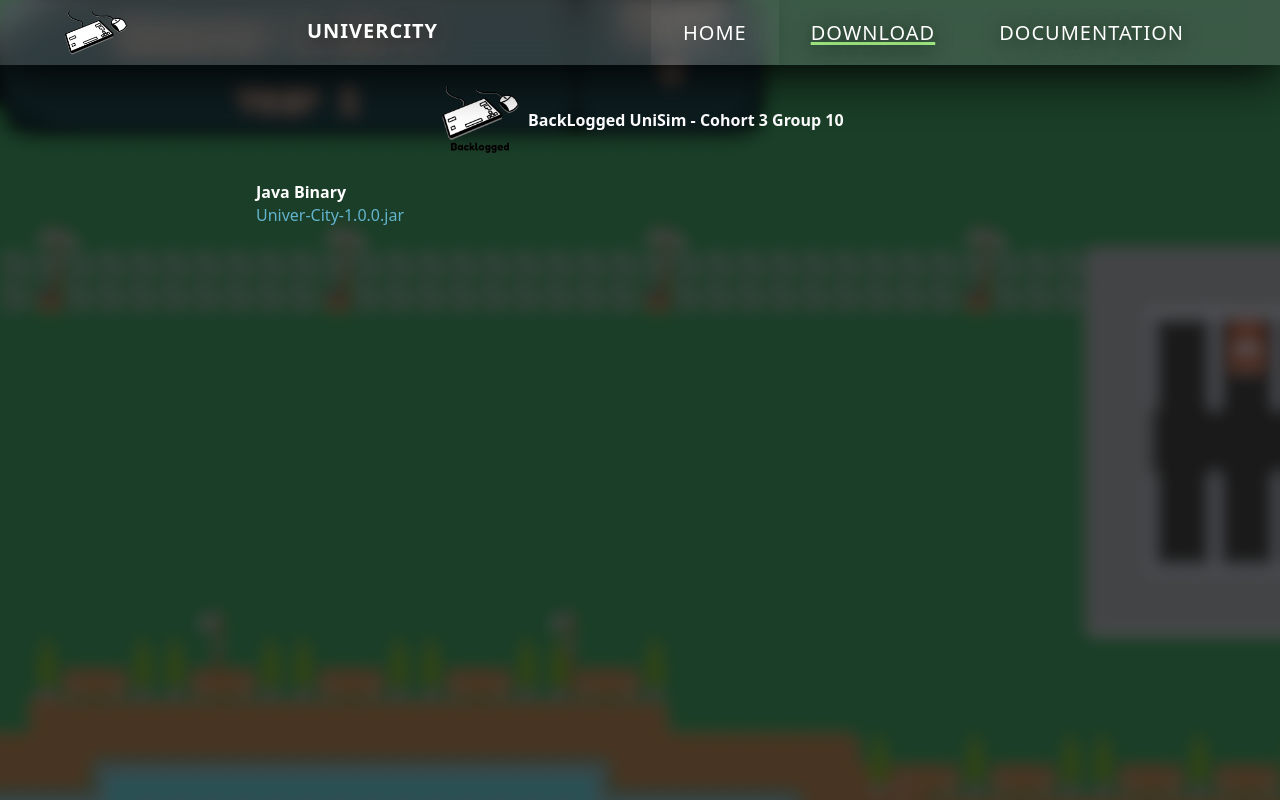
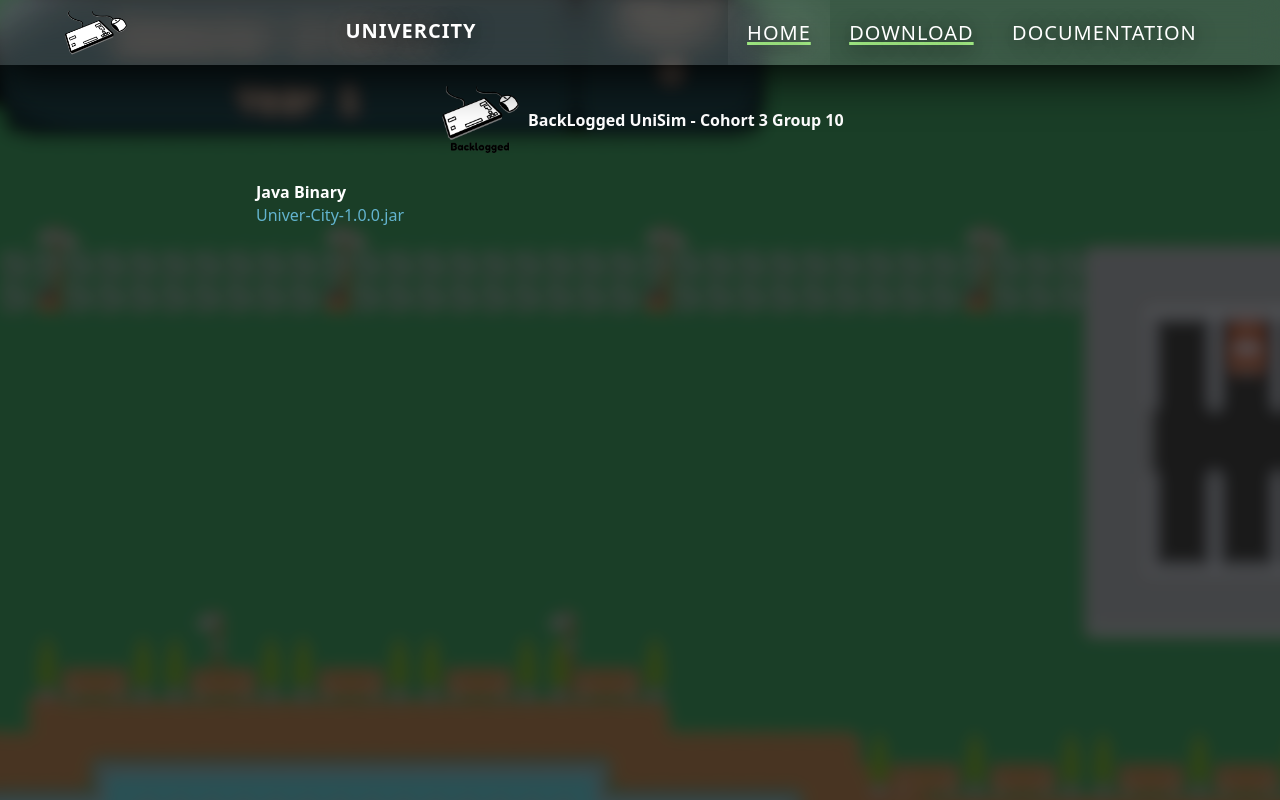
Before and after one commit to zydezu/tameu.github.io, a plain HTML site: page download.html in a window 1280 px wide. In both pictures the pointer is over the link "HOME". Drawn offline with Linux system fonts and the light colour scheme.

Commit message:
FIX: fix navbar hover effect on Firefox

```diff
--- a/styles.css
+++ b/styles.css
@@ -108,12 +108,18 @@ a {
 
 .NavBar li {
   float: left;
-  padding: 22.5px 2.5vw;
+  padding: 22.5px 1.5vw;
   cursor: pointer;
 }
 
 .NavBar li:hover {
   backdrop-filter: blur(30px);
+}
+
+.NavBarButton:hover {
+  text-decoration: underline;
+  text-decoration-color: #a4ef86;
+  text-decoration-thickness: 3px;
 }
 
 .NavBarButton {
```
